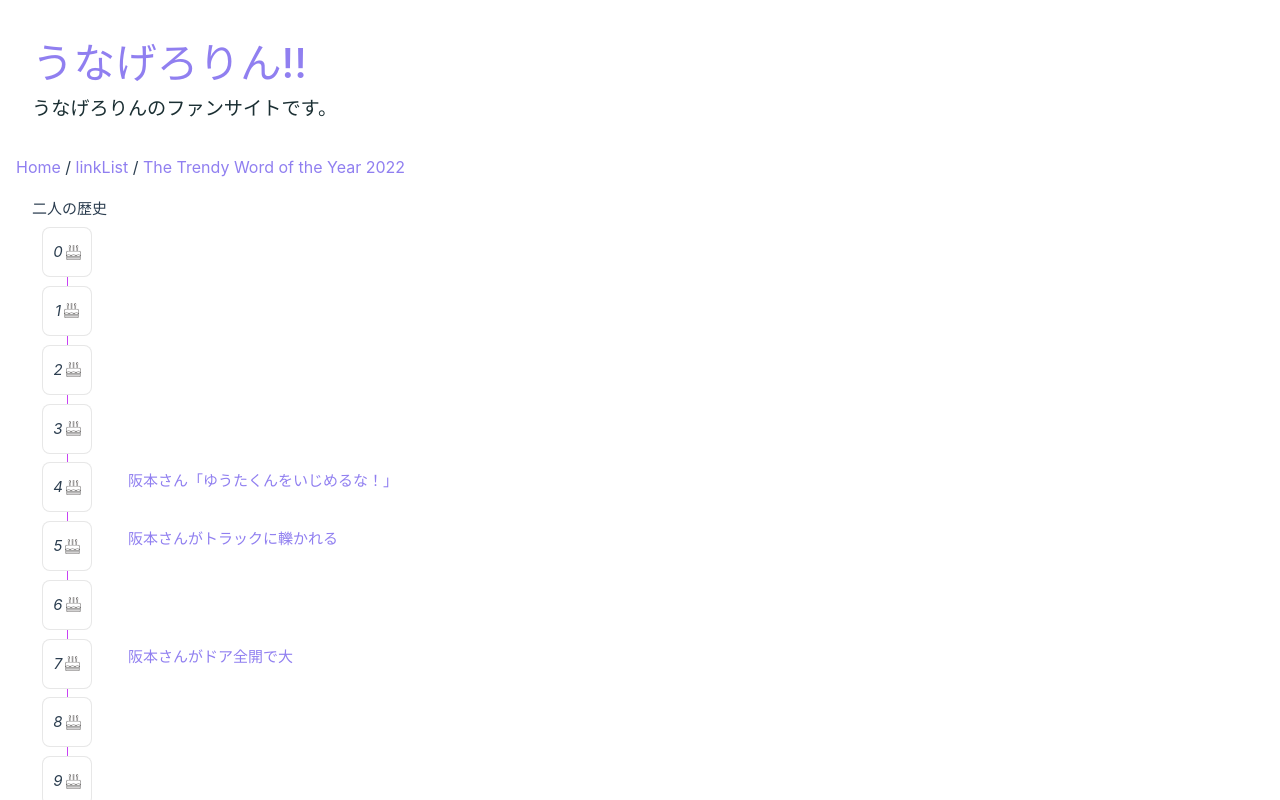
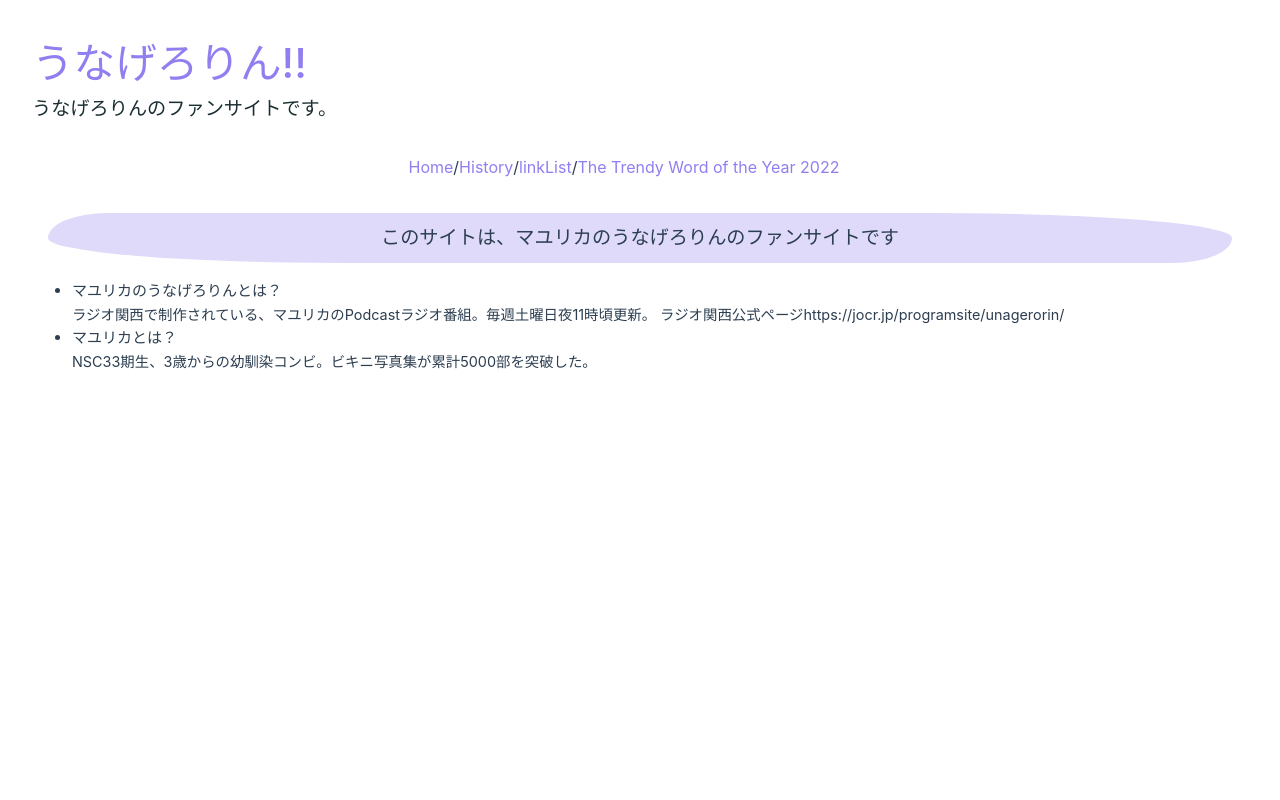
Before and after one commit to nakamu2473/perfect, a Vue app: page /linkList in a window 1280 px wide. Shown: the top 800 px of the page. Built offline with nearby package versions, Linux system fonts and the light colour scheme.

Commit message:
流行語大賞ページ分けた

```diff
--- a/src/App.vue
+++ b/src/App.vue
@@ -2,13 +2,11 @@
 import {  RouterView } from 'vue-router'
 import HelloWorld from './components/HelloWorld.vue'
 import TheHeader from './components/TheHeader.vue'
-import WelcomeItem from './components/WelcomeItem.vue'
 
 export default {
   components: {
     HelloWorld,
     TheHeader,
-    WelcomeItem,
    }
 }
 </script>
--- a/src/assets/main.css
+++ b/src/assets/main.css
@@ -21,6 +21,22 @@ a,
   }
 }
 
+.page_title{
+  background-color: #DFDAFA ;
+  color:#2c3e50;
+  height: 50px;
+  font-size: 1.2rem;
+  flex: 1;
+  margin-left: 1rem;
+  margin-right: 1rem;
+  margin-top: 1rem;
+  margin-bottom:  1rem;
+  border-radius: 10% 50% 10% 50%/100% 100% 100% 100%;
+  display: flex;
+  flex-direction: column;
+  justify-content: center;
+  align-items: center;
+}
 /* @media (min-width: 1024px) {
   body {
     display: flex;
--- a/src/components/WelcomeItem.vue
+++ b/src/components/LinkItem.vue
@@ -15,8 +15,6 @@
   margin-right: 1rem;
   margin-top: 1rem;
   margin-bottom:  1rem;
-  background: rgb(255, 241, 241);
-  border-radius: 20% 60% 20% 50%/50% 50% 70% 60%;
 }
 
 h3 {
--- a/src/components/TheHeader.vue
+++ b/src/components/TheHeader.vue
@@ -1,6 +1,7 @@
 <template>
     <nav>
         <router-link to="/">Home</router-link> /
+        <router-link to="/history">History</router-link> /
         <router-link to="/linkList">linkList</router-link> /
         <router-link to="/rank2022">The Trendy Word of the Year 2022</router-link>
     </nav>
@@ -8,8 +9,9 @@
 <style>
 nav {
     width: 100%;
-    font-size: 14px;
-    text-align: center;
-    margin-top: 2rem;
+    display: flex;
+    /* flex-direction: column; */
+    justify-content: center;
+    align-items: center;
   }
 </style>
--- a/src/main.js
+++ b/src/main.js
@@ -6,13 +6,15 @@ import { createRouter, createWebHashHistory } from "vue-router"
 import LinkListComponent from "./pages/linkList.vue"
 import HistoryComponent from "./pages/history.vue"
 import Rank2022Component from "./pages/rank2022.vue"
+import HomeComponent from "./pages/home.vue"
 
 const LINKLIST = { template: '<div>linkList</div>' }
 
 const routes = [
   { path: '/linkList', component: LinkListComponent },
   { path: '/rank2022', component: Rank2022Component },
-  { path: '/', component: HistoryComponent },
+  { path: '/history', component: HistoryComponent },
+  { path: '/', component: HomeComponent },
 ]
 
 const router = createRouter({
--- a/src/pages/history.vue
+++ b/src/pages/history.vue
@@ -1,30 +1,29 @@
 <script>
-import ListItem from '../components/ListItem.vue'
+import HistoryItem from '../components/HistoryItem.vue'
 import { history } from "../data/history"
 
 
 export default {
   components: {
-    ListItem
+    HistoryItem
    }
    ,
   data() {
     return {
       history: history,
+      ten:5
     }
   }
 }
-
-
 </script>
 
 <template>
   <div class="history" >
-      <p>二人の歴史</p>
-    <ListItem v-for="(nakami, key) in history" :key="key">
+    <div class="page_title" >
+      <p>マユリカの歴史</p>
+    </div>
+    <HistoryItem v-for="(nakami, key) in history" :key="key">
       <template #icon >
-
-
         {{ nakami.age }}
         <img src="../icons/10815.png" />
       </template>
@@ -35,9 +34,13 @@ export default {
         <a v-if="nakami.t3" :href="nakami.u3"   target="_blank" rel="noopener noreferrer">{{ nakami.t3 }}</a><br v-if="nakami.t3">
         <a v-if="nakami.t4" :href="nakami.u4"   target="_blank" rel="noopener noreferrer">{{ nakami.t4 }}</a><br v-if="nakami.t4">
         <a v-if="nakami.t5" :href="nakami.u5"   target="_blank" rel="noopener noreferrer">{{ nakami.t5 }}</a><br v-if="nakami.t5">
-
+        <a v-if="nakami.t6" :href="nakami.u6"   target="_blank" rel="noopener noreferrer">{{ nakami.t6 }}</a><br v-if="nakami.t6">
+        <a v-if="nakami.t7" :href="nakami.u7"   target="_blank" rel="noopener noreferrer">{{ nakami.t7 }}</a><br v-if="nakami.t7">
+        <a v-if="nakami.t8" :href="nakami.u8"   target="_blank" rel="noopener noreferrer">{{ nakami.t8 }}</a><br v-if="nakami.t8">
+        <a v-if="nakami.t9" :href="nakami.u9"   target="_blank" rel="noopener noreferrer">{{ nakami.t9 }}</a><br v-if="nakami.t9">
+        <a v-if="nakami.t10" :href="nakami.u10"   target="_blank" rel="noopener noreferrer">{{ nakami.t10 }}</a><br v-if="nakami.t10">
       </div>
-    </ListItem>
+    </HistoryItem>
 </div>
 </template>
 
@@ -48,7 +51,7 @@ export default {
   -webkit-box-orient: vertical;
   -webkit-line-clamp: 1;
   overflow: hidden;
-  font-size: 80%;
+  font-size: 0.9rem;
 }
 
 img {
--- /dev/null
+++ b/src/pages/home.vue
@@ -0,0 +1,47 @@
+<script>
+export default {
+  data() {
+    return {
+    }
+  }
+}
+</script>
+
+<template>
+  <div class="history" >
+    <div class="page_title" >
+      <p>このサイトは、マユリカのうなげろりんのファンサイトです</p>
+    </div>
+    <ul>
+      <li>マユリカのうなげろりんとは？</li>
+          <div class="description">
+            <p>ラジオ関西で制作されている、マユリカのPodcastラジオ番組。毎週土曜日夜11時頃更新。
+            ラジオ関西公式ページhttps://jocr.jp/programsite/unagerorin/
+            </p>
+          </div>
+      <li>マユリカとは？</li>
+          <div class="description">
+            <p>NSC33期生、3歳からの幼馴染コンビ。ビキニ写真集が累計5000部を突破した。</p>
+          </div>
+    </ul>
+</div>
+</template>
+
+<style scoped>
+.description {
+  /* width: 300px; */
+  display: -webkit-box;
+  -webkit-box-orient: vertical;
+  -webkit-line-clamp: 1;
+  overflow: hidden;
+  font-size: 0.9rem;
+}
+
+img {
+  margin-left: 3px;
+  width: 15px;
+}
+.history_link{
+  min-height: 30px;
+}
+</style>
--- a/src/pages/linkList.vue
+++ b/src/pages/linkList.vue
@@ -1,11 +1,11 @@
 <script>
-import WelcomeItem from '../components/WelcomeItem.vue'
+import LinkItem from '../components/LinkItem.vue'
 import { unagero } from "../data/unagero"
 
 
 export default {
   components: {
-    WelcomeItem
+    LinkItem
    }
    ,
   data() {
@@ -19,8 +19,10 @@ export default {
 </script>
 <template>
     <div class="linkList" >
-      <p>podcastのリンク一覧</p>
-      <WelcomeItem v-for="(nakami, key) in unagero2" :key="key">
+      <div class="page_title" >
+        <p>podcastのリンク一覧</p>
+      </div>
+      <LinkItem v-for="(nakami, key) in unagero2" :key="key">
         <template #heading>
           <a :href="nakami.url"   target="_blank" rel="noopener noreferrer">
             {{ nakami.title }}
@@ -32,7 +34,7 @@ export default {
             <a :href="info.url"   target="_blank" rel="noopener noreferrer">{{ info.point }}</a>
           </li>
         </ul>
-      </WelcomeItem>
+      </LinkItem>
   </div>
 </template>
 
@@ -43,7 +45,7 @@ export default {
   -webkit-box-orient: vertical;
   -webkit-line-clamp: 1;
   overflow: hidden;
-  font-size: 80%;
+  font-size: 0.9rem;
 }
 
 </style>
--- a/src/pages/rank2022.vue
+++ b/src/pages/rank2022.vue
@@ -20,8 +20,8 @@ export default {
 
 <template>
   <div class="rank" >
-    <div class="rank_title" style="background-color: rgb(254, 236, 236); height: 50px;" >
-      <p>流行語大賞2022</p>
+    <div class="page_title" >
+      <p>うなげろりん流行語大賞2022</p>
     </div>
 
     <RankItem msg="Hello" v-for="(item, key) in rank2022" :key="key">
@@ -49,7 +49,7 @@ export default {
   -webkit-box-orient: vertical;
   -webkit-line-clamp: 1;
   overflow: hidden;
-  font-size: 80%;
+  font-size: 0.9rem;
 }
 
 img {
@@ -59,4 +59,5 @@ img {
 .history_link{
   min-height: 30px;
 }
+
 </style>
```
Also changed, not shown: src/components/HistoryItem.vue (renamed from src/components/ListItem.vue).
